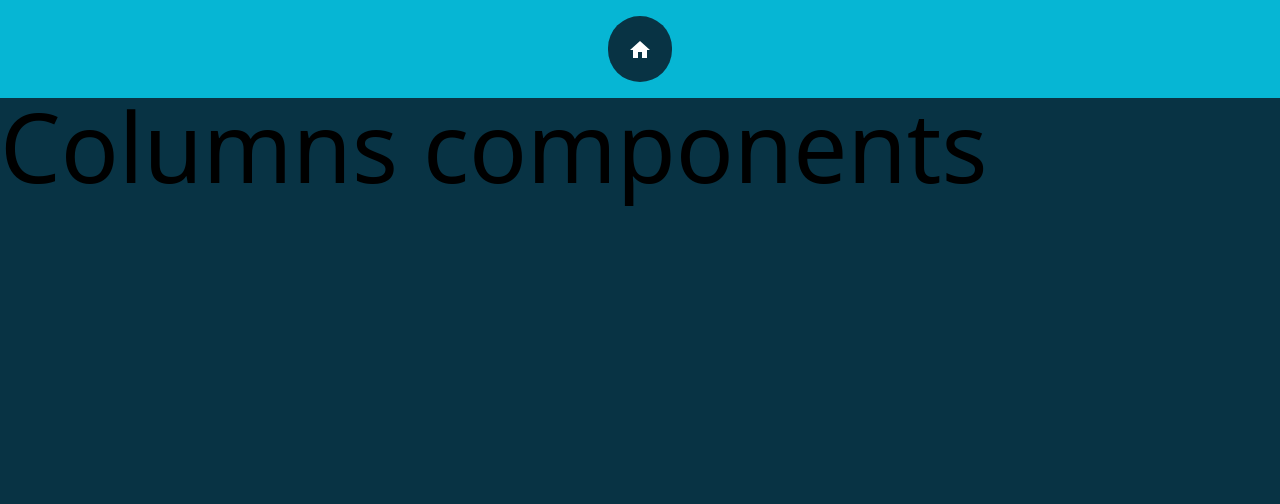
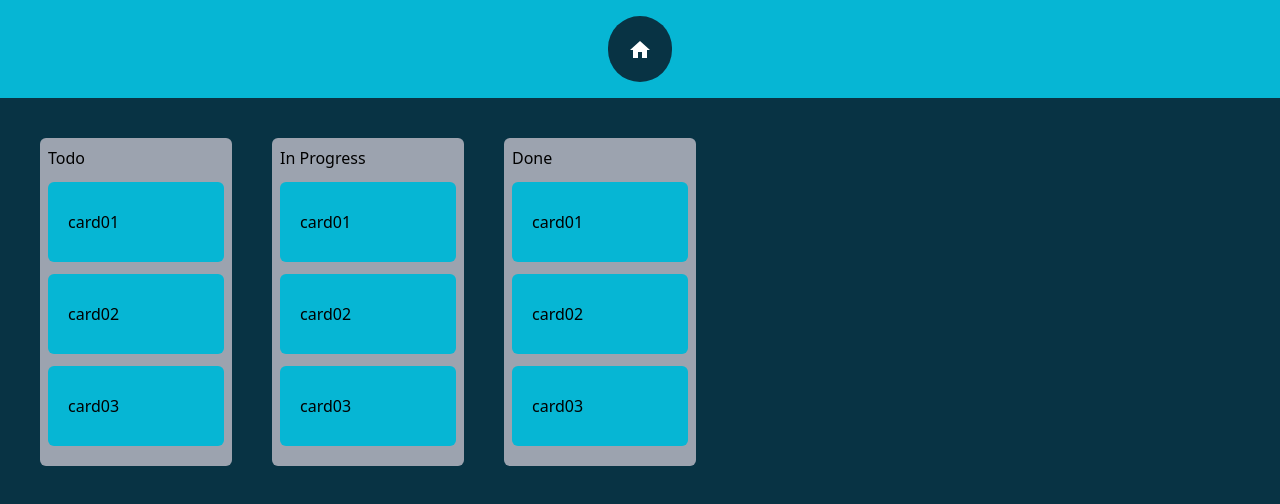
Before and after one commit to rm-ryou/react_play_ground, a React (Vite) app: page /boards/1 in a window 1280 px wide. Shown: the top 504 px of the page. Built offline with nearby package versions, Linux system fonts and the light colour scheme.

Commit message:
add default columns view

```diff
--- a/src/components/pages/ColumnPage.tsx
+++ b/src/components/pages/ColumnPage.tsx
@@ -3,7 +3,7 @@ import Columns from 'features/Columns/components/Columns';
 const ColumnPage = () => {
   return (
     <Columns />
-  )
+  );
 };
 
 export default ColumnPage;
--- /dev/null
+++ b/src/data/Card.ts
@@ -0,0 +1,25 @@
+import type { Card } from "domains/types";
+
+export const cardsData: Card[] = [
+  {
+    id: 1,
+    title: "card01",
+    contents: "contents of card01",
+    isFinishe: false,
+    columnId: 1,
+  },
+  {
+    id: 2,
+    title: "card02",
+    contents: "contents of card02",
+    isFinishe: false,
+    columnId: 1,
+  },
+  {
+    id: 3,
+    title: "card03",
+    contents: "contents of card03",
+    isFinishe: false,
+    columnId: 1,
+  },
+];
--- /dev/null
+++ b/src/features/Columns/components/ColumnList.tsx
@@ -0,0 +1,21 @@
+import { Column } from "domains/types";
+import { cardsData } from "data/Card";
+
+type Props = {
+  column: Column;
+}
+
+const ColumnList = ({ column }: Props) => {
+  return (
+    <div>
+      {column.title}
+      {cardsData.length > 0 && cardsData.map(card => (
+        <div key={card.id} className="my-3 px-5 py-7 relative block bg-cyan-500 rounded-md">
+          {card.title}
+        </div>
+      ))}
+    </div>
+  );
+};
+
+export default ColumnList;
--- a/src/features/Columns/components/Columns.tsx
+++ b/src/features/Columns/components/Columns.tsx
@@ -1,10 +1,21 @@
 import { columnsData } from 'data';
+import ColumnList from './ColumnList';
+
+type Props = {
+  boardId: number;
+}
 
 const Columns = () => {
+  const columns = columnsData.filter(column => column.boardId === 1);
+
   return (
-    <>
-      <h1 className='text-8xl'>Columns components</h1>
-    </>
+    <div className='mx-10 my-10 gap-10 flex flex-raw'>
+      {columns.length > 0 && columns.map(column => (
+        <div key={column.id} className='w-48 bg-gray-400 rounded-md p-2'>
+          <ColumnList column={column} />
+        </div>
+      ))}
+    </div>
   );
 };
 
```
Also changed, not shown: src/domains/types/types.d.ts (+8 -0 lines).
